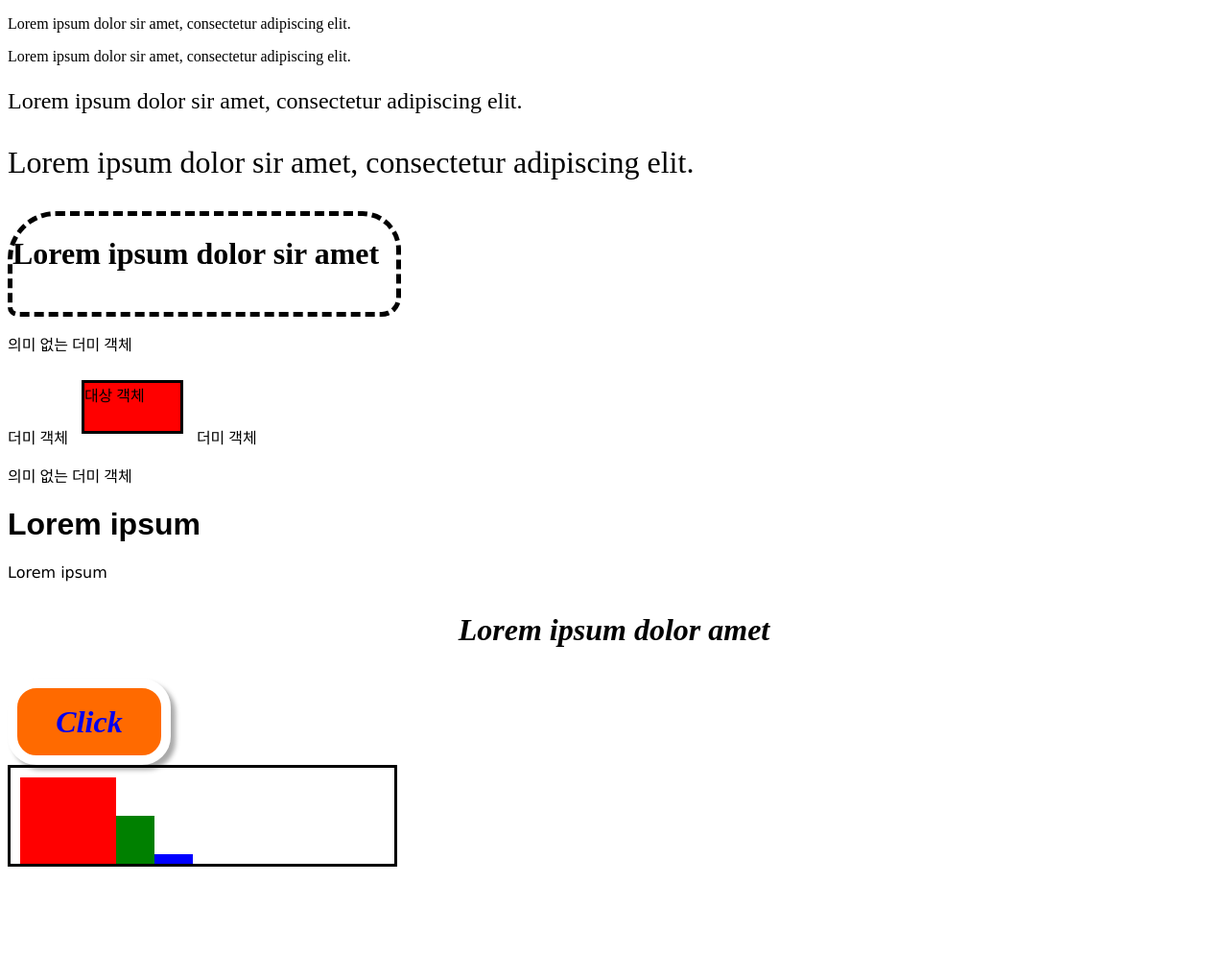
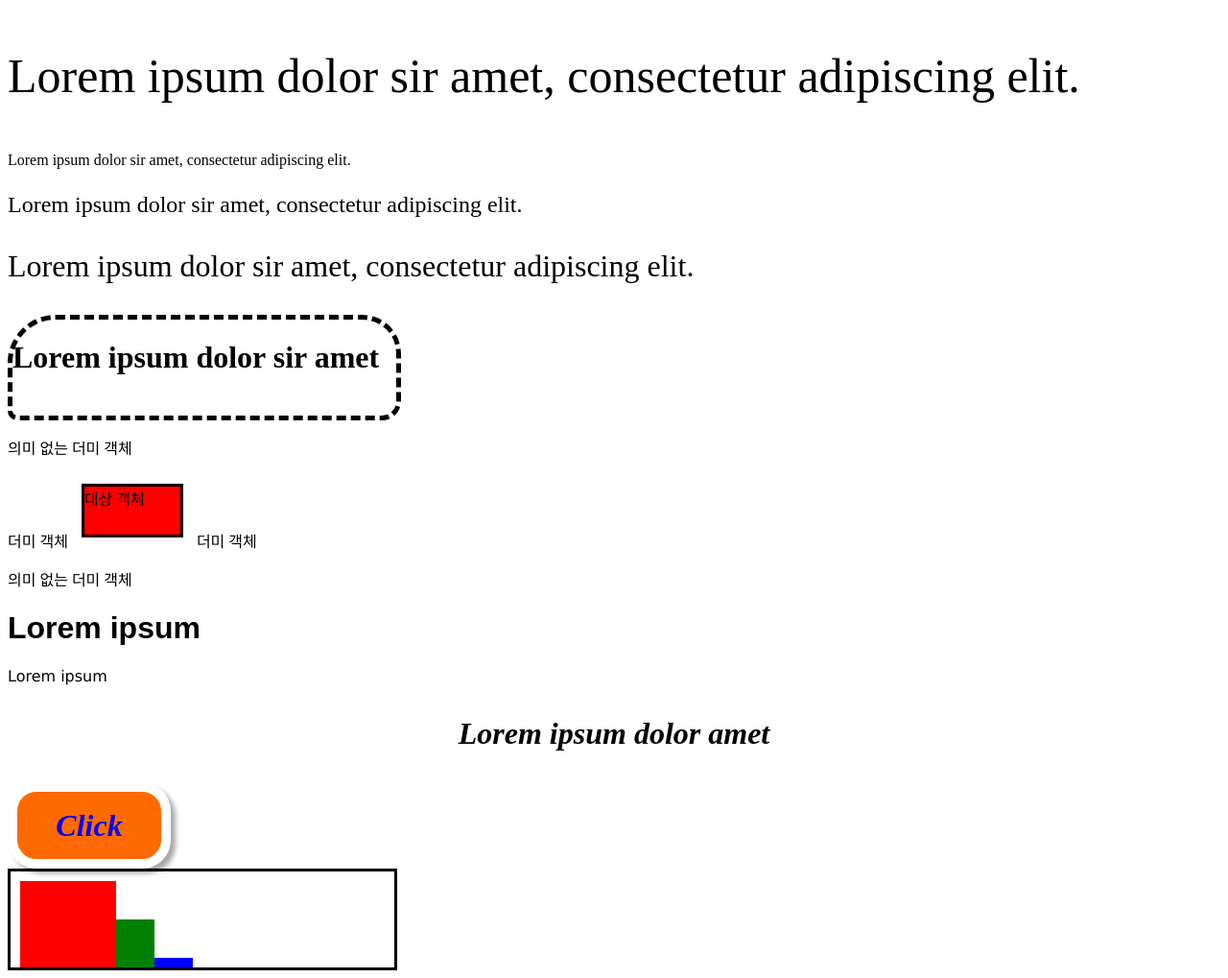
Before and after one commit to CoconutGithub/VS-code, a plain HTML site: page html:css/make_page.html in a window 1280 px wide. Shown: the whole page at 96% size. Before the commit the page ends 911 px from the top, so only its background shows below. Drawn offline with Linux system fonts and the light colour scheme.

Commit message:
오류 수정

```diff
--- a/html:css/make_page.html
+++ b/html:css/make_page.html
@@ -6,7 +6,7 @@
         </title>
         <style>
             /*글자 크기 속성*/
-            p:nth-child(1){}
+            p:nth-child(1){font-size: 50px;}
             p:nth-child(2){font-size: 100%;}
             p:nth-child(3){font-size: 150%;}
             p:nth-child(4){font-size: 200%;}
```
